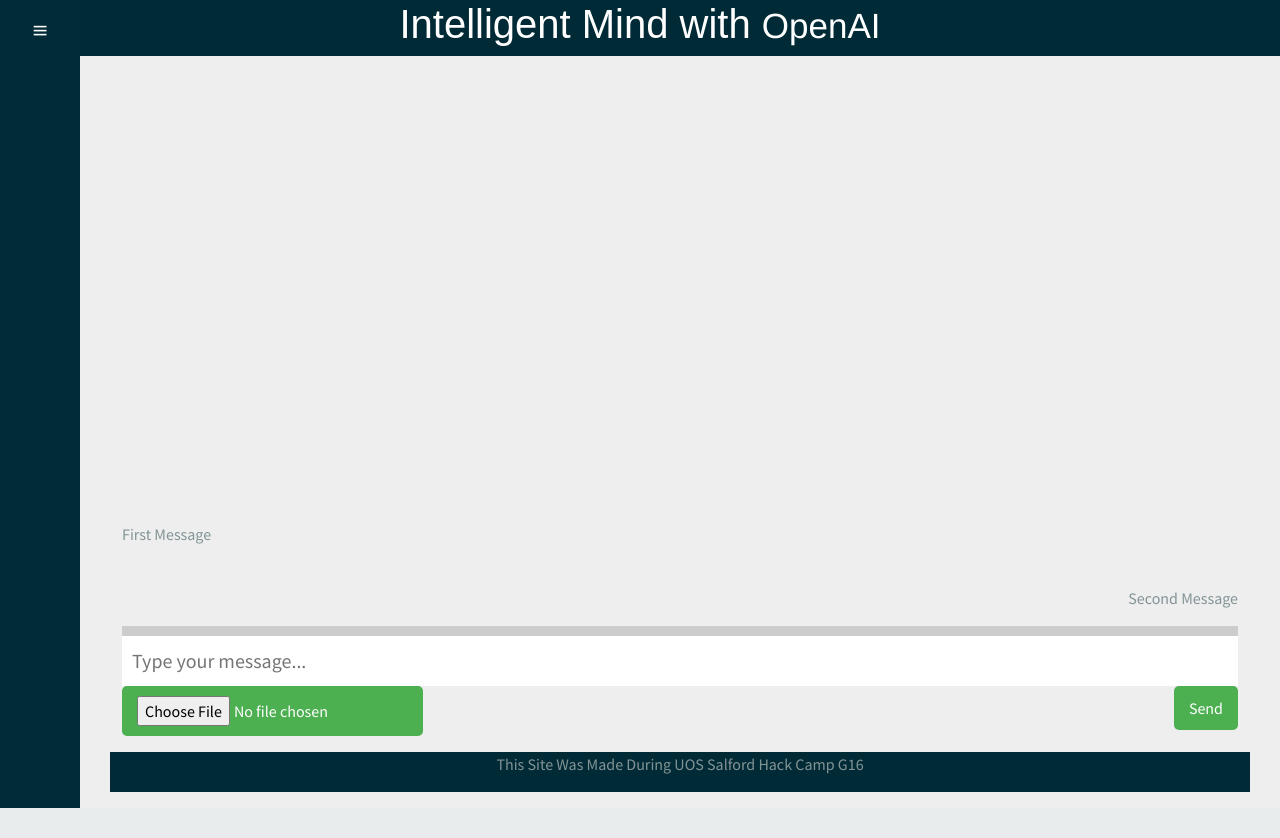
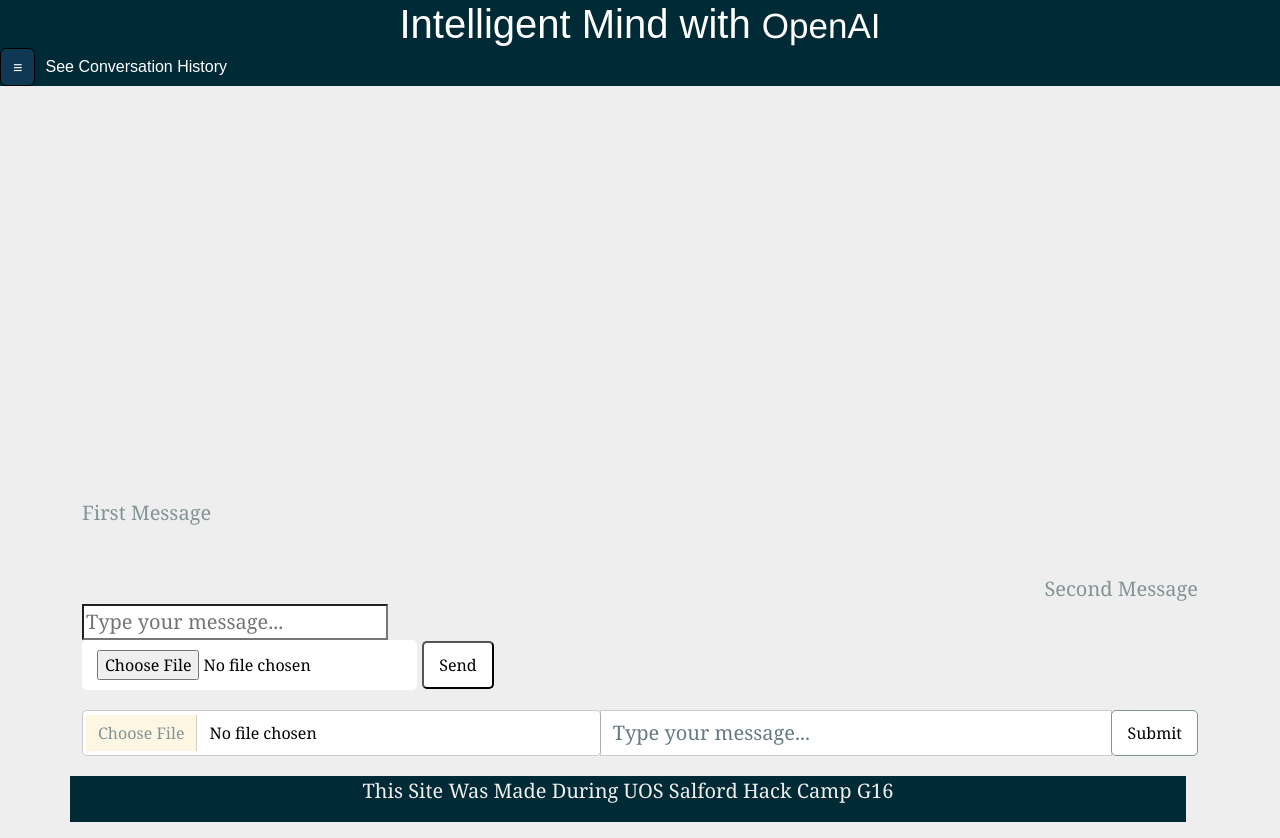
Before and after one commit to Beasta2768/HackCamp, a PHP site: page / in a window 1280 px wide. Before the commit the page ends 808 px from the top, so only its background shows below. Run offline with PHP 8.4, Linux system fonts and the light colour scheme; some web fonts are replaced.

Commit message:
Further cleaned up code, changed sidebar to be mobile optimised, and made a start on doing the same for the Submit and File Upload buttons using bootstrap.

```diff
--- a/Views/index.phtml
+++ b/Views/index.phtml
@@ -1,10 +1,12 @@
- <?php require('template/header.phtml') ?>
- <?php require('Views/sidebar.phtml') ?>
+ <?php
+ require('template/header.phtml');
+ require('Views/template/sidebar.phtml');
+ ?>
 <!-- Chat -->
 <div class="main-content d-flex " style="height: 94vh">
     <div class="container mt-auto ">
 
-    <div class=" ">
+    <div>
     <?php foreach ($view->chatMsg as $msg): ?>
         <?php if(fmod($view->count,2) == 0 ) :?>
             <p ><?php echo $msg ?></p>
@@ -23,5 +25,13 @@
         <input type="submit" id="submit_button" value="Send" name="chatSnd">
     </div>
        </form>
-        <?php require('template/footer.phtml') ?>
+        <form method="post" action="<?php echo $_SERVER['PHP_SELF']?>">
+        <div class=" input-group mb-3">
+            <input type="file" class="form-control" id="myFile" name="filename">
+            <input type="text" id="user-input" class="form-control" placeholder="Type your message..." aria-label="Type here" name="chatMsg" value="<?php if (isset($_POST['chatMsg'])){ echo $_POST['chatMsg'];}?>" autocomplete="false" required>
+            <input class="btn btn-outline-secondary" id="submit_button" value="Submit" type="submit">
+        </div>
+        </form>
+
+ <?php require('template/footer.phtml') ?>
 </div>
--- a/Views/sidebar.phtml
+++ /dev/null
@@ -1,25 +0,0 @@
- <!-- Conversation history -->
- <div class="sidebar">
-     <div class="top">
-         <i class="bx bx-menu " id="btn"></i>
-     </div>
-     <br/>
-     <br/>
-     <div class="bx sidebar-search">
-         <h6>Conversation History</h6>
-         <form method="post" action="<?php echo $_SERVER['PHP_SELF']?>">
-             <input type="text" id="user-search" placeholder="Search..." name="searchMsg" value="<?php if (isset($_POST['searchMsg'])){ echo $_POST['searchMsg'];}?>">
-         </form>
-     </div>
- </div>
-
- <script>
-     let btn = document.querySelector('#btn')
-     let sidebar = document.querySelector('.sidebar')
-     let sidebarSearch = document.querySelector('.sidebar-search')
-
-     btn.onclick = function() {
-         sidebar.classList.toggle('active')
-         sidebarSearch.classList.toggle('active')
-     };
- </script>
--- a/Views/template/footer.phtml
+++ b/Views/template/footer.phtml
@@ -1,4 +1,4 @@
-<footer class="row">
+<footer class="row w-100">
     <div id="footer" class="col-xs-12 text-center bg-body">
         <p>This Site Was Made During UOS Salford Hack Camp G16</p>
     </div>
--- a/Views/template/header.phtml
+++ b/Views/template/header.phtml
@@ -1,15 +1,14 @@
 <html lang="en">
 <head>
-    <link rel="stylesheet" href="css/style.css">
-    <link rel="stylesheet" href="css/bootstrap.min.css">
+    <link rel="stylesheet" href="../../css/bootstrap.min.css">
+    <link rel="stylesheet" href="../../css/style.css">
     <link rel="stylesheet" href="https://use.typekit.net/ubv0wui.css">
     <meta name="viewport" content="width=device-width, initial-scale=1.0">
-    <link rel="stylesheet" href="https://unpkg.com/boxicons@2.1.4/css/boxicons.min.css">
     <title>Intelligent Mind</title>
+
+</head>
     <div class="d-flex">
         <h1>Intelligent Mind with
         <small>OpenAI</small>
         </h1>
     </div>
-
-</head>
--- /dev/null
+++ b/Views/template/sidebar.phtml
@@ -0,0 +1,17 @@
+<div>
+    <button class="btn btn-primary" type="button" data-bs-toggle="offcanvas" data-bs-target="#offcanvasExample" aria-controls="offcanvasExample">
+       ≡
+    </button>
+    <h6 style="display: inline;">See Conversation History</h6>
+</div>
+<div class="offcanvas offcanvas-start" tabindex="-1" id="offcanvasExample" aria-labelledby="offcanvasExampleLabel">
+  <div class="offcanvas-header">
+    <h4 class="offcanvas-title" id="offcanvasExampleLabel">Conversation History</h4>
+    <button type="button" class="btn-close text-reset" data-bs-dismiss="offcanvas" aria-label="Close"></button>
+  </div>
+    <div>
+        <form method="post" action="<?php echo $_SERVER['PHP_SELF']?>">
+            <input type="text" id="user-search" placeholder="Search..." name="searchMsg" value="<?php if (isset($_POST['searchMsg'])){ echo $_POST['searchMsg'];}?>">
+        </form>
+    </div>
+</div>
--- a/css/style.css
+++ b/css/style.css
@@ -8,15 +8,17 @@ h1, small {
     color: #ffffff !important;
 }
 
-h6 {
+h4, h6 {
     font-family:bebas-neue-pro, sans-serif;
     color:#ffffff !important;
+    padding: 5px
 }
 
 small {
-    font-size: 10px;
+
     font-family: ColfaxAI, helvetica, sans-serif;
 }
+
 
 body {
     font-family: Cambria, sans-serif;
@@ -40,20 +42,6 @@ img#logo {
 }
 
 
-
-#main-content {
-    position: relative;
-    max-width: 80%;
-    margin: 0 auto; /* Center the chat container */
-    border: 5px solid #373737;
-    overflow: hidden;
-	background-color: #fff;
-	height:74vh;
-	color: black;
-
-}
-
-
 #chat-messages {
     position: relative;
     padding: 10px;
@@ -64,43 +52,37 @@ img#logo {
 }
 
 #user-input {
-    position: relative;
-    width: calc(100% ); /* Adjust input width */
-    padding: 10px;
-    box-sizing: border-box;
-    border: none;
-    border-top: 10px solid #ccc;
-    outline: none;
-    margin: 0;
+
 	background-color: #fff;
-	color: black;
+
 	font-size: 20px;
 }
 
+.form-control {
+    color: #000000;
+}
+
 #submit_button {
-
-	float: right; /* Float the button to the right */
-            background-color: #4CAF50;
-            color: #fff;
-            padding: 10px 15px;
-            font-size: 16px;
-            border: none;
-            border-radius: 5px;
-            cursor: pointer;
+    background-color: #ffffff;
+    color: #000000;
+    padding: 10px 15px;
+    font-size: 16px;
+    border-radius: 5px;
 }
 
 #myFile {
 
-    background-color: #4CAF50;
-    color: #fff;
+    background-color: #ffffff;
+    color: #000000;
     padding: 10px 15px;
     font-size: 16px;
-    border: none;
     border-radius: 5px;
     cursor: pointer;
 }
 
 #file-upload {
+    background-color: #ffffff;
+    color: #000000;
     position: relative;
     padding: 1px;
 }
@@ -111,158 +93,33 @@ img#logo {
     border: 1px solid #eee;
 }
 
-.sidebar {
-    position: absolute;
-    top: 0;
-    left: 0;
-    height: 100vh;
-    width: 80px;
-    background-color: #002b37;
-    padding: 0.4rem 0.8rem;
-    transition: all 0.5s ease;
-}
-
-.sidebar.active ~ .main-content{
-    left: 250px;
-    width: calc(100% - 250px);
-
-}
-
-.sidebar.active{
-    width: 250px;
-}
-
-.sidebar-search{
-    opacity: 0;
-}
-.sidebar-search.active {
-    opacity: 1;
-}
-
-
-
-.sidebar #btn {
-    position: absolute;
-    color: #fff;
-    top: 0.4rem;
-    left: 50%;
-    font-size: 1.2rem;
-    line-height: 50px;
-    transform: translateX(-50%);
-    cursor: pointer;
-}
-
-.sidebar.active #btn {
-    left: 90%;
-}
-
-.sidebar .top .search {
-    color: #fff;
-
-    height: 50px;
-    width: 100%;
-    align-items: center;
-    pointer-events: none;
-    opacity: 0;
-}
-
-.sidebar.active .top .search{
-    opacity: 1;
-}
 
 .top .search i {
     font-size: 2rem;
     margin-right: 5px;
 }
 
-.user{
-    display: flex;
-    align-items: center;
-    margin: 1rem 0;
+.btn-primary{
+    background-color: #0f3854;
+    --bs-btn-border-color: #000000;
+    --bs-btn-bg: #002b37;
+    --bs-btn-hover-bg: #0f3854;
+    --bs-btn-hover-border-color: #002b37;
+    --bs-btn-active-bg: #0f3854;
+
 }
 
-.user p {
-    color: #fff;
-    opacity: 1;
-    margin-left: 1rem;
-}
+.main-content {
 
-.bold {
-    font-weight: 600;
-}
-
-.sidebar p{
-    opacity: 0;
-}
-
-.sidebar.active p{
-    opacity: 1;
-}
-.sidebar ul li {
-    position: relative;
-    list-style-type: none;
-    height: 50px;
-    width: 90%;
-    margin: 0.8rem auto;
-    line-height: 50px;
-}
-
-.sidebar ul li a{
-    color: #fff;
-    display: flex;
-    align-items: center;
-    text-decoration: none;
-    border-radius: 0.8rem;
-}
-
-.sidebar ul li a:hover{
-    background-color: #fff;
-    color: #12171e;
-}
-
-.sidebar ul li a i{
-    min-width: 50px;
-    text-align: center;
-    height: 50px;
-    border-radius: 12px;
-    line-height: 50px;
-}
-
-.sidebar .nav-item{
-    opacity: 0;
-}
-.sidebar.active .nav-item{
-    opacity: 1;
-}
-
-.sidebar ul li .tooltip{
-    position: absolute;
-    left: 125px;
-    top: 50%;
-    transform: translate(-50%,-50%);
-    box-shadow: 0 0.5rem 0.8rem rgba(0, 0, 0, 0.2);
-    border-radius: 0.6rem;
-    padding: 0.4rem 1.2rem;
-    line-height: 1.8rem;
-    z-index: 20;
-    opacity: 0;
-}
-
-.sidebar ul li:hover .tooltip{
-    opacity: 1;
-}
-
-.sidebar.active ul li .tooltip{
-    display: none;
-}
-
-.main-content{
-    position: relative;
     background-color: #eee;
-
+    margin: 0 auto;
     top: 0;
     left: 80px;
     transition: all 0.5s ease;
-    width: calc(100% - 80px);
+
     padding: 1rem;
 }
+
+#footer {
+    color: #eeeeee
+}
```
